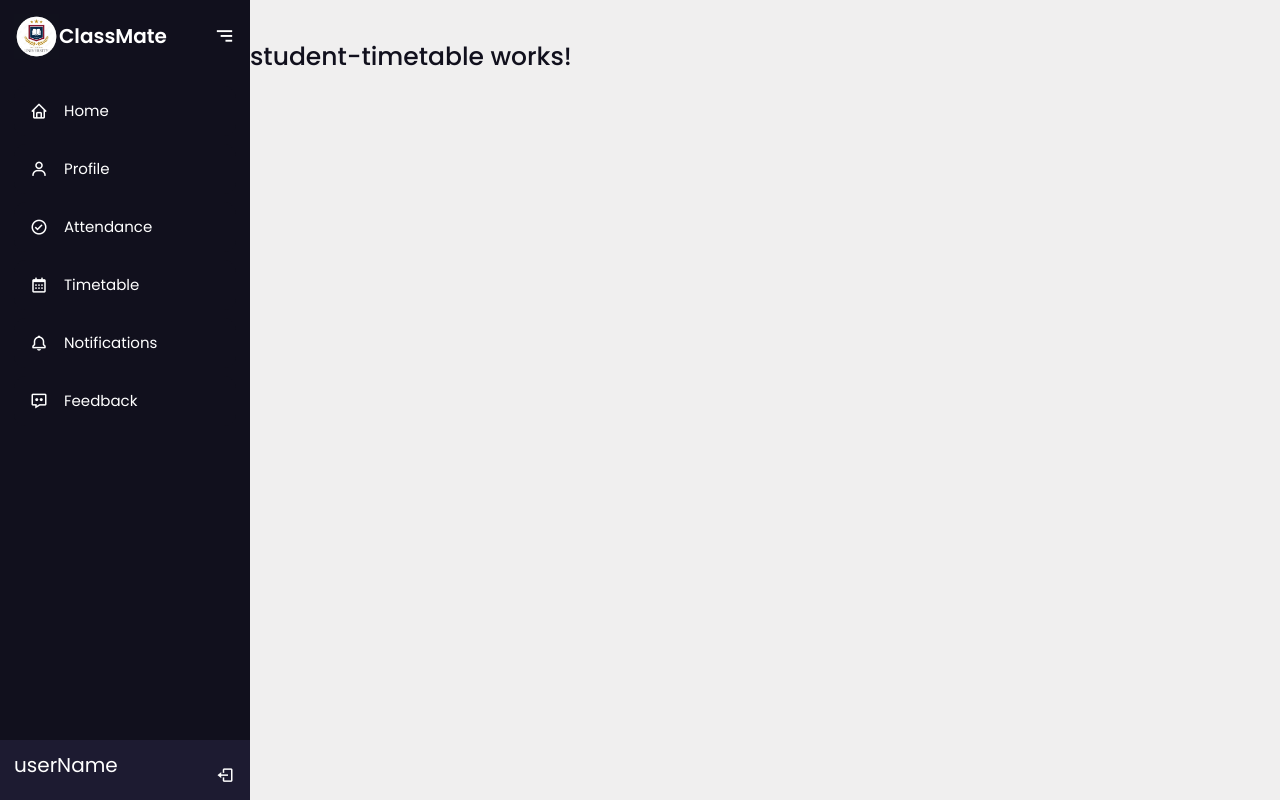
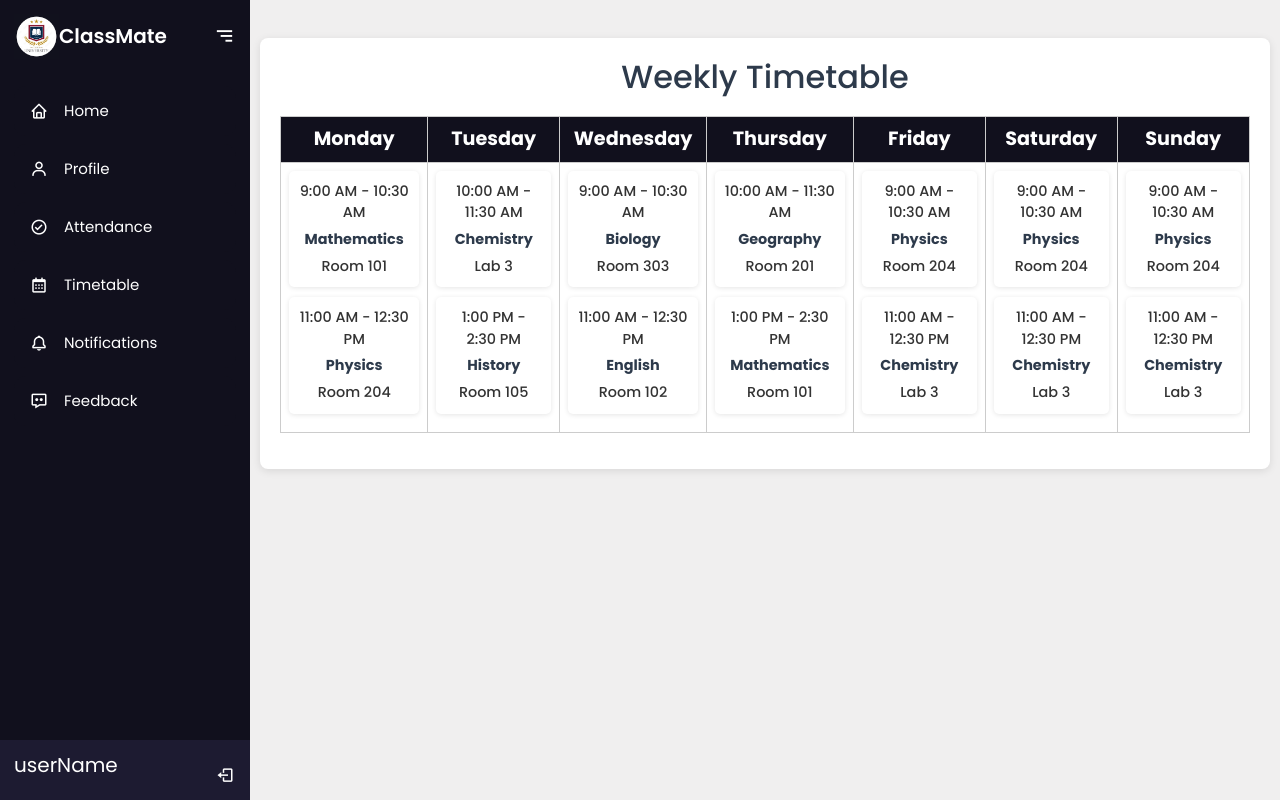
Before and after one commit to Vigneswaranbranavan/StudentManagementSystem-Frontend, an Angular app: page /timetable in a window 1280 px wide. Built offline with nearby package versions, Linux system fonts and the light colour scheme.

Commit message:
Student Timetable Added

```diff
--- a/src/app/Student/student-timetable/student-timetable.component.css
+++ b/src/app/Student/student-timetable/student-timetable.component.css
@@ -0,0 +1,53 @@
+body {
+    font-family: Arial, sans-serif;
+    margin: 0;
+    padding: 20px;
+    background-color: #f4f4f9;
+
+  }
+
+  .timetable {
+    background-color: #ffffff;
+    border-radius: 8px;
+    padding: 20px;
+    box-shadow: 0 2px 8px rgba(0, 0, 0, 0.1);
+    max-width: 98%;
+  }
+
+  h1 {
+    font-size: 2rem;
+    color: #2d3a4b;
+    margin-bottom: 20px;
+    text-align: center;
+  }
+
+  .table {
+    border: 1px solid #ccc;
+  }
+
+  .table th {
+    background-color: #11101d;
+    color: #ffffff;
+    font-size: 1.2rem;
+  }
+
+  .class {
+    background-color: #ffffff;
+    border-radius: 5px;
+    box-shadow: 0 1px 5px rgba(0, 0, 0, 0.1);
+    padding: 10px;
+    margin-bottom: 10px;
+    color: #333;
+  }
+
+  .class-time,
+  .class-subject,
+  .class-location {
+    font-size: 0.9rem;
+  }
+
+  .class-subject {
+    font-weight: bold;
+    color: #2d3a4b;
+    margin: 5px 0;
+  }
--- a/src/app/Student/student-timetable/student-timetable.component.html
+++ b/src/app/Student/student-timetable/student-timetable.component.html
@@ -1 +1,21 @@
-<p>student-timetable works!</p>
+<div class="container timetable">
+    <h1>Weekly Timetable</h1>
+    <table class="table table-bordered text-center">
+      <thead>
+        <tr>
+          <th *ngFor="let day of timetable">{{ day.day }}</th>
+        </tr>
+      </thead>
+      <tbody>
+        <tr>
+          <td *ngFor="let day of timetable">
+            <div *ngFor="let classInfo of day.classes" class="class">
+              <div class="class-time">{{ classInfo.time }}</div>
+              <div class="class-subject">{{ classInfo.subject }}</div>
+              <div class="class-location">{{ classInfo.location }}</div>
+            </div>
+          </td>
+        </tr>
+      </tbody>
+    </table>
+  </div>
--- a/src/app/Student/student-timetable/student-timetable.component.ts
+++ b/src/app/Student/student-timetable/student-timetable.component.ts
@@ -1,12 +1,77 @@
+import { NgFor } from '@angular/common';
 import { Component } from '@angular/core';
 
 @Component({
   selector: 'app-student-timetable',
   standalone: true,
-  imports: [],
+  imports: [NgFor],
   templateUrl: './student-timetable.component.html',
   styleUrl: './student-timetable.component.css'
 })
 export class StudentTimetableComponent {
+  timetable: DaySchedule[] = [
+    {
+      day: 'Monday',
+      classes: [
+        { time: '9:00 AM - 10:30 AM', subject: 'Mathematics', location: 'Room 101' },
+        { time: '11:00 AM - 12:30 PM', subject: 'Physics', location: 'Room 204' }
+      ]
+    },
+    {
+      day: 'Tuesday',
+      classes: [
+        { time: '10:00 AM - 11:30 AM', subject: 'Chemistry', location: 'Lab 3' },
+        { time: '1:00 PM - 2:30 PM', subject: 'History', location: 'Room 105' }
+      ]
+    },
+    {
+      day: 'Wednesday',
+      classes: [
+        { time: '9:00 AM - 10:30 AM', subject: 'Biology', location: 'Room 303' },
+        { time: '11:00 AM - 12:30 PM', subject: 'English', location: 'Room 102' }
+      ]
+    },
+    {
+      day: 'Thursday',
+      classes: [
+        { time: '10:00 AM - 11:30 AM', subject: 'Geography', location: 'Room 201' },
+        { time: '1:00 PM - 2:30 PM', subject: 'Mathematics', location: 'Room 101' }
+      ]
+    },
+    {
+      day: 'Friday',
+      classes: [
+        { time: '9:00 AM - 10:30 AM', subject: 'Physics', location: 'Room 204' },
+        { time: '11:00 AM - 12:30 PM', subject: 'Chemistry', location: 'Lab 3' }
+      ]
+    },
+    {
+      day: 'Saturday',
+      classes: [
+        { time: '9:00 AM - 10:30 AM', subject: 'Physics', location: 'Room 204' },
+        { time: '11:00 AM - 12:30 PM', subject: 'Chemistry', location: 'Lab 3' }
+      ]
+    },
+    {
+      day: 'Sunday',
+      classes: [
+        { time: '9:00 AM - 10:30 AM', subject: 'Physics', location: 'Room 204' },
+        { time: '11:00 AM - 12:30 PM', subject: 'Chemistry', location: 'Lab 3' }
+      ]
+    }
+  ];
+}
 
+
+// Define the structure for a class schedule
+interface ClassSchedule {
+  time: string;
+  subject: string;
+  location: string;
 }
+
+// Define the structure for a day's schedule
+interface DaySchedule {
+  day: string;
+  classes: ClassSchedule[];
+}
```
